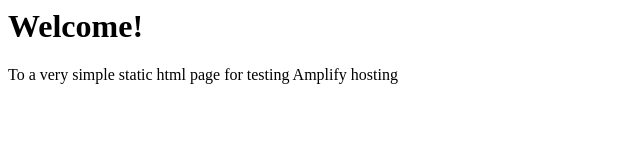
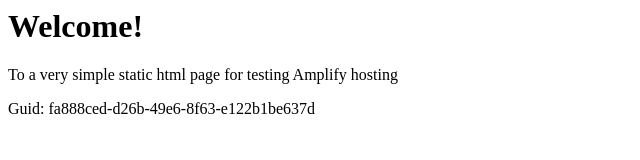
Before and after one commit to aws-aemilia-bah/Github-PR-Commit-Integration-Test-DoNotTouch-v0-preprod-me-south-1, a website: page src/index.html in a window 1280 px wide. Shown: the whole page, without its empty margins (0-640 px from the left). Drawn offline with Linux system fonts and the light colour scheme.

Commit message:
commit from integ tests

```diff
--- a/src/index.html
+++ b/src/index.html
@@ -1,3 +1,5 @@
+
+
 <html lang="en">
 
 <head>
@@ -10,6 +12,6 @@
 <body>
     <h1>Welcome!</h1>
     <p>To a very simple static html page for testing Amplify hosting</p>
-</body>
+    <p>Guid: fa888ced-d26b-49e6-8f63-e122b1be637d</p></body>
 
 </html>
```
